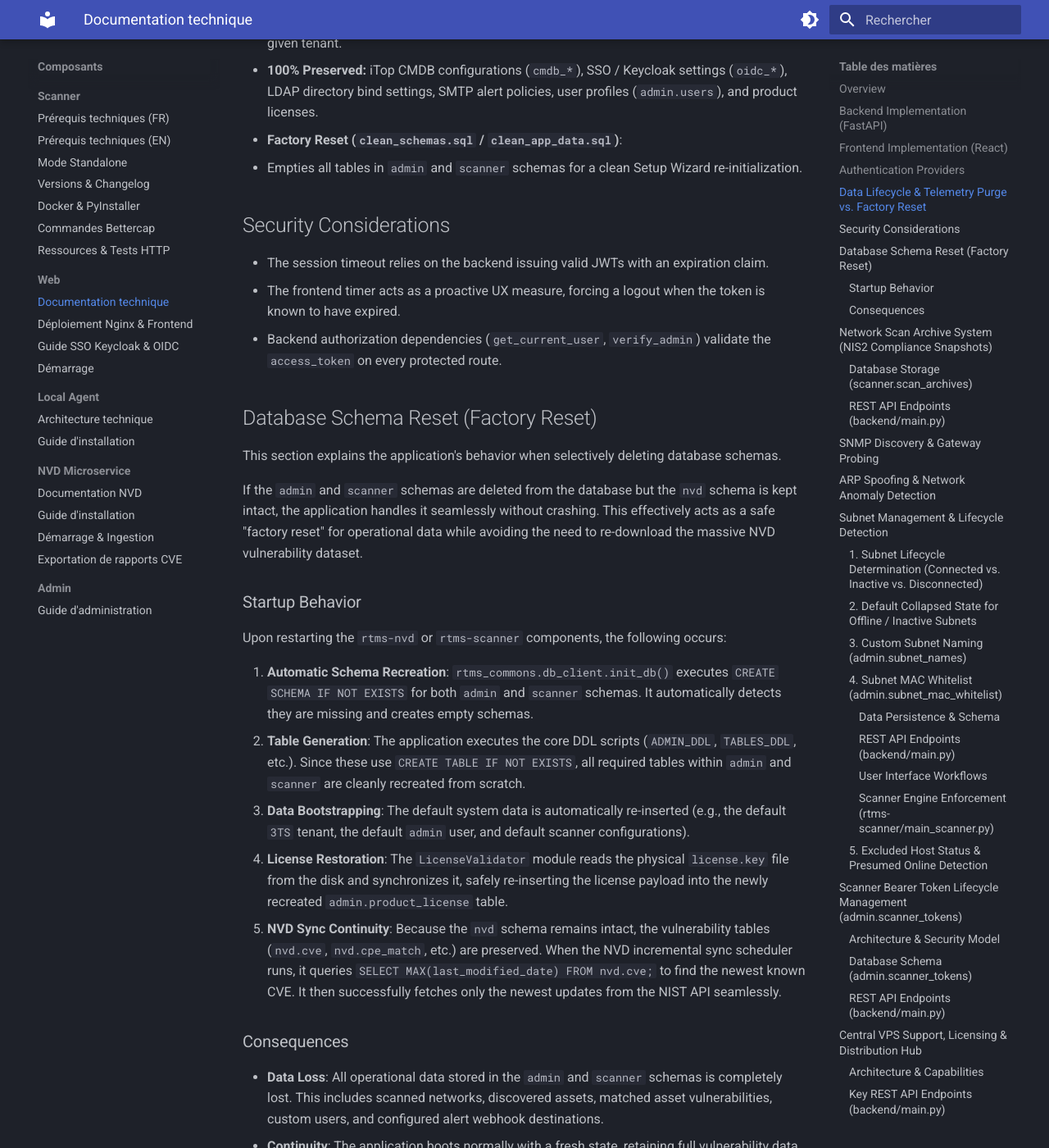
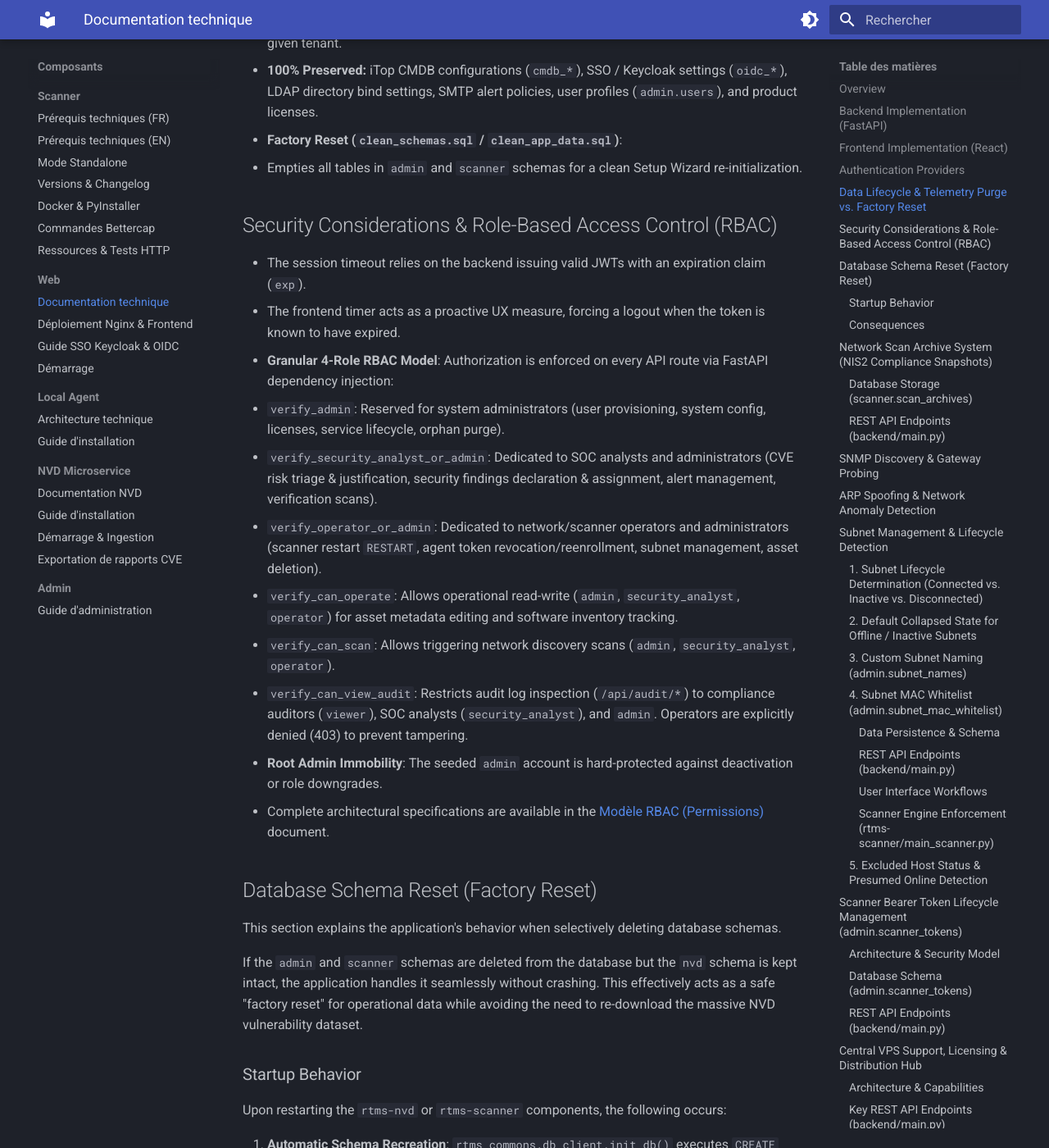
Before and after one commit to tritschler/rtms-documentation, an MkDocs documentation site: the page built from docs/components/web/technical_documentation.md, in a window 1280 px wide and 1400 px high, scrolled down 2488 px. Shown: the whole window at 82% size. Built offline with MkDocs 1.6.1 and Material for MkDocs 9.7.7, drawn with Linux system fonts in a browser that asks for light colours.

Commit message:
docs: add documentation for the Role-Based Access Control (RBAC) architecture and permissions

```diff
--- a/docs/components/web/technical_documentation.md
+++ b/docs/components/web/technical_documentation.md
@@ -78,10 +78,18 @@ RTMS strictly separates operational scan telemetry from persistent system config
 * **Factory Reset (`clean_schemas.sql` / `clean_app_data.sql`)**:
   * Empties all tables in `admin` and `scanner` schemas for a clean Setup Wizard re-initialization.
 
-## Security Considerations
-- The session timeout relies on the backend issuing valid JWTs with an expiration claim.
+## Security Considerations & Role-Based Access Control (RBAC)
+- The session timeout relies on the backend issuing valid JWTs with an expiration claim (`exp`).
 - The frontend timer acts as a proactive UX measure, forcing a logout when the token is known to have expired.
-- Backend authorization dependencies (`get_current_user`, `verify_admin`) validate the `access_token` on every protected route.
+- **Granular 4-Role RBAC Model**: Authorization is enforced on every API route via FastAPI dependency injection:
+  - `verify_admin`: Reserved for system administrators (user provisioning, system config, licenses, service lifecycle, orphan purge).
+  - `verify_security_analyst_or_admin`: Dedicated to SOC analysts and administrators (CVE risk triage & justification, security findings declaration & assignment, alert management, verification scans).
+  - `verify_operator_or_admin`: Dedicated to network/scanner operators and administrators (scanner restart `RESTART`, agent token revocation/reenrollment, subnet management, asset deletion).
+  - `verify_can_operate`: Allows operational read-write (`admin`, `security_analyst`, `operator`) for asset metadata editing and software inventory tracking.
+  - `verify_can_scan`: Allows triggering network discovery scans (`admin`, `security_analyst`, `operator`).
+  - `verify_can_view_audit`: Restricts audit log inspection (`/api/audit/*`) to compliance auditors (`viewer`), SOC analysts (`security_analyst`), and `admin`. Operators are explicitly denied (403) to prevent tampering.
+- **Root Admin Immobility**: The seeded `admin` account is hard-protected against deactivation or role downgrades.
+- Complete architectural specifications are available in the [Modèle RBAC (Permissions)](../../architecture/rbac.md) document.
 
 ## Database Schema Reset (Factory Reset)
 This section explains the application's behavior when selectively deleting database schemas.
--- a/mkdocs.yml
+++ b/mkdocs.yml
@@ -58,6 +58,7 @@ nav:
   - Architecture:
       - Vue d'ensemble: architecture/overview.md
       - Réseau & WireGuard: architecture/wireguard.md
+      - Modèle RBAC (Permissions): architecture/rbac.md
       - Modèles de données:
           - Scanner Data Model: architecture/data_models/scanner_data_model.md
           - NVD Data Model: architecture/data_models/nvd_data_model.md
```
Also changed, not shown: docs/architecture/rbac.md (added, +116 -0 lines).
